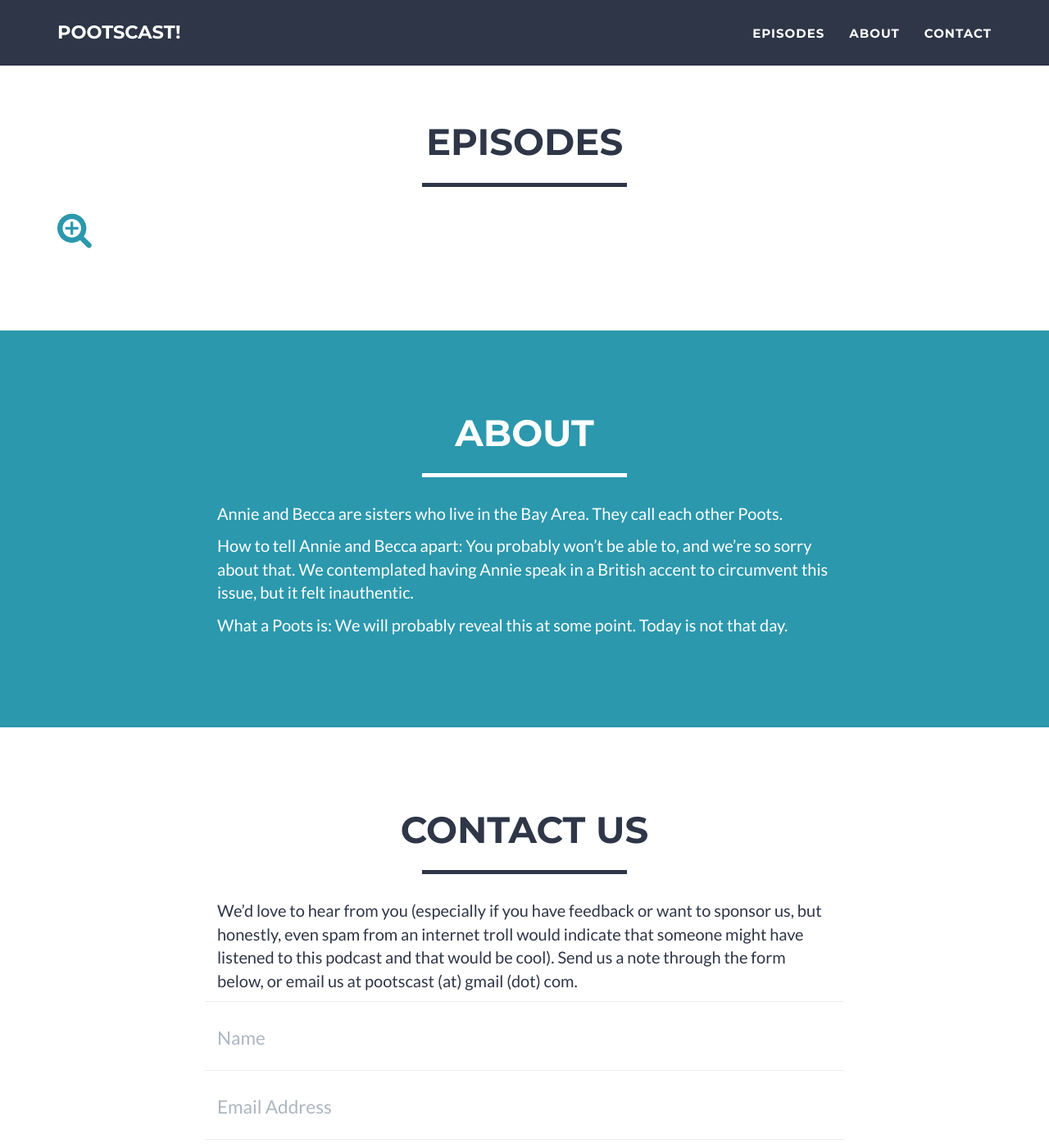
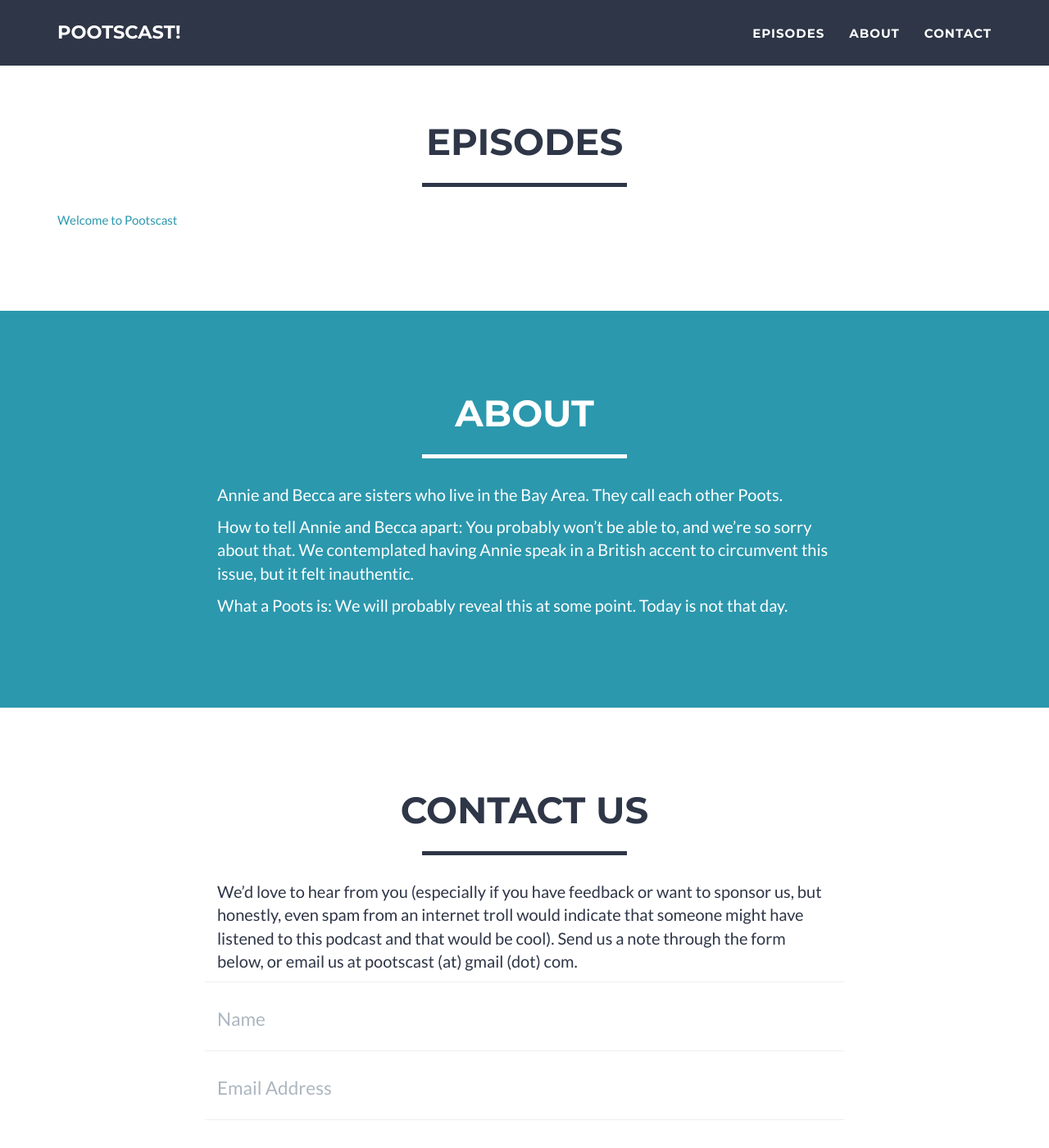
Before and after one commit to irrelative/pootscast, a Jekyll site: the page built from index.html, in a window 1280 px wide and 1400 px high, scrolled down 451 px. Shown: the whole window at 82% size. Built offline with Jekyll 4.4.1, drawn with Linux system fonts in a browser that asks for light colours.

Commit message:
no more modals

```diff
--- a/_includes/modals.html
+++ /dev/null
@@ -1,40 +0,0 @@
- <!-- Portfolio Modals -->
- {% for post in site.posts %}
-    <div class="portfolio-modal modal fade" id="portfolioModal-{{ post.modal-id }}" tabindex="-1" role="dialog" aria-hidden="true">
-        <div class="modal-content">
-            <div class="close-modal" data-dismiss="modal">
-                <div class="lr">
-                    <div class="rl">
-                    </div>
-                </div>
-            </div>
-            <div class="container">
-                <div class="row">
-                    <div class="col-lg-8 col-lg-offset-2">
-                        <div class="modal-body">
-                            <h2>{{ post.title }}</h2>
-                            <hr class="star-primary">
-                            <img src="img/portfolio/{{ post.img }}" class="img-responsive img-centered" alt="{{ post.alt }}">
-                            <p>{{ post.description }}</p>
-                            <ul class="list-inline item-details">
-                                <li>Client:
-                                    <strong><a href="http://startbootstrap.com">{{ post.client }}</a>
-                                    </strong>
-                                </li>
-                                <li>Date:
-                                    <strong><a href="http://startbootstrap.com">{{ post.project-date }}</a>
-                                    </strong>
-                                </li>
-                                <li>Service:
-                                    <strong><a href="http://startbootstrap.com">{{ post.category }}</a>
-                                    </strong>
-                                </li>
-                            </ul>
-                            <button type="button" class="btn btn-default" data-dismiss="modal"><i class="fa fa-times"></i> Close</button>
-                        </div>
-                    </div>
-                </div>
-            </div>
-        </div>
-    </div>
-{% endfor %}
--- a/_includes/portfolio_grid.html
+++ b/_includes/portfolio_grid.html
@@ -9,14 +9,8 @@
         </div>
         <div class="row">
             {% for post in site.posts %}
-                <div class="col-sm-4 portfolio-item">
-                    <a href="/posts/{{ post.modal-id }}" class="portfolio-link" data-toggle="modal">
-                        <div class="caption">
-                            <div class="caption-content">
-                                <i class="fa fa-search-plus fa-3x"></i>
-                            </div>
-                        </div>
-                    </a>
+                <div class="col-sm-12 portfolio-item">
+                    <a href="{{ post.url }}" class="portfolio-link" data-toggle="modal">{{ post.title }}</a>
                 </div>
             {% endfor %}
         </div>
--- a/_layouts/default.html
+++ b/_layouts/default.html
@@ -8,7 +8,6 @@
     {% include about.html %}
     {% include contact.html %}
     {% include footer.html %}
-    {% include modals.html %}
     {% include js.html %}
     </body>
 </html>
--- a/_posts/2016-08-17-welcome.markdown
+++ b/_posts/2016-08-17-welcome.markdown
@@ -1,8 +1,7 @@
 ---
-layout: default
+layout: post
 title:  "Welcome to Pootscast"
 date:   2016-08-17 21:58:06 -0700
-categories: welcome
 ---
 
 Welcome to Pootscast! Please check back for new material soon.
--- a/css/main.css
+++ b/css/main.css
@@ -10,10 +10,16 @@ dl, dd, ol, ul, figure {
 /**
  * Basic styling
  */
+
+html {
+    height: 100%;
+}
+
 body {
   font: 400 16px/1.5 "Helvetica Neue", Helvetica, Arial, sans-serif;
   color: #111;
   background-color: #fdfdfd;
+  min-height: 100%;
   -webkit-text-size-adjust: 100%;
   -webkit-font-feature-settings: "kern" 1;
   -moz-font-feature-settings: "kern" 1;
```
